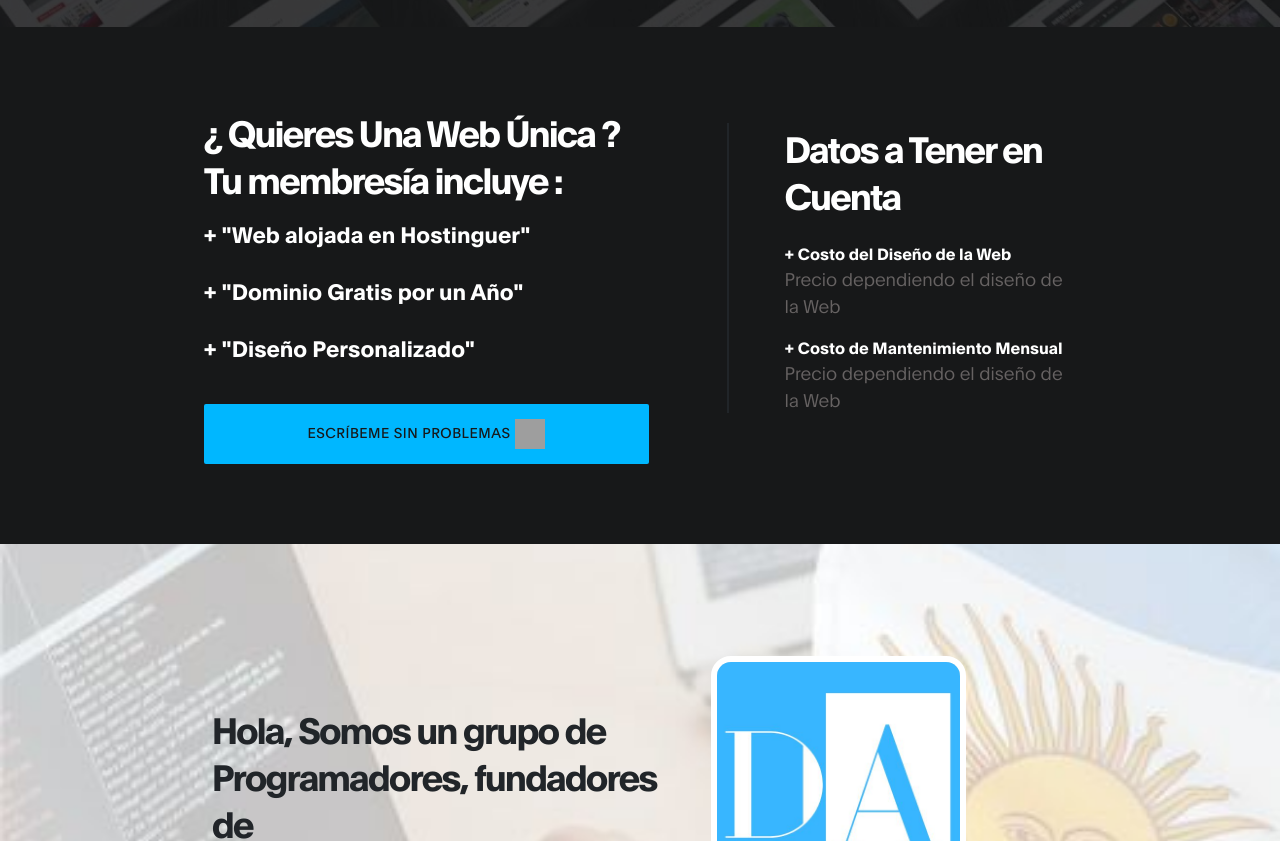
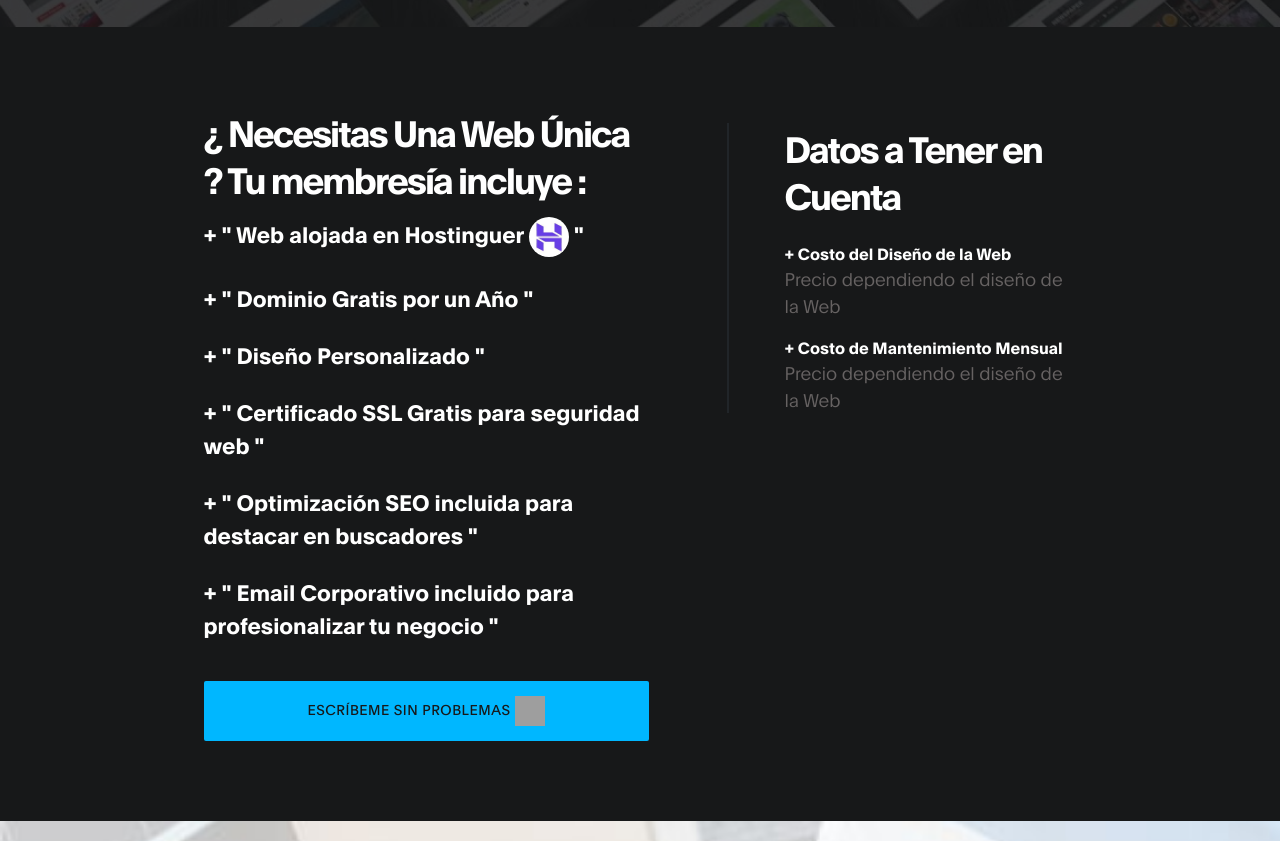
Before and after one commit to emizanipro/Digital-Art, a website: page index.html in a window 1280 px wide. Shown: the part 773-1614 px from the top of the page. Drawn offline with Linux system fonts and the light colour scheme; grey boxes are pictures that could not be loaded.

Commit message:
Add files via upload

```diff
--- a/index.html
+++ b/index.html
@@ -115,11 +115,19 @@
             <div class="row">
 
                 <div class="d-flex flex-column justify-content-center ml-lg-auto mr-lg-5 col-lg-5 col-md-6 col-12">
-                    <h2 class="mb-3 text-white" data-aos="fade-up">¿ Quieres Una Web Única ? Tu membresía incluye : </h2>
+                    <h2 class="mb-3 text-white" data-aos="fade-up">¿ Necesitas Una Web Única ? Tu membresía incluye : </h2>
 
-                    <h6 class="mb-4 text-white" data-aos="fade-up"> + "Web alojada en Hostinguer"</h6>
-                    <h6 class="mb-4 text-white" data-aos="fade-up"> + "Dominio Gratis por un Año" </h6>
-                    <h6 class="mb-4 text-white" data-aos="fade-up"> + "Diseño Personalizado" </h6>
+                    <h6 class="mb-4 text-white" data-aos="fade-up"> + " Web alojada en Hostinguer
+                        <img src="./images/hostinguer-1.jpg" width="40px" height="40px" style="border-radius: 20px;">
+                        "
+                    </h6>
+
+                    <h6 class="mb-4 text-white" data-aos="fade-up"> + " Dominio Gratis por un Año "
+                    </h6>
+                    <h6 class="mb-4 text-white" data-aos="fade-up"> + " Diseño Personalizado " </h6>
+                    <h6 class="mb-4 text-white" data-aos="fade-up"> + " Certificado SSL Gratis para seguridad web " </h6>
+                    <h6 class="mb-4 text-white" data-aos="fade-up"> + " Optimización SEO incluida para destacar en buscadores " </h6>
+                    <h6 class="mb-4 text-white" data-aos="fade-up"> + " Email Corporativo incluido para profesionalizar tu negocio " </h6>
 
                  <!--   <p data-aos="fade-up" data-aos-delay="200">Puedes contratar servicio por 6 meses o por dia en <a rel="nofollow" href="#" target="_parent">Green Market</a> .</p> -->
 
```
